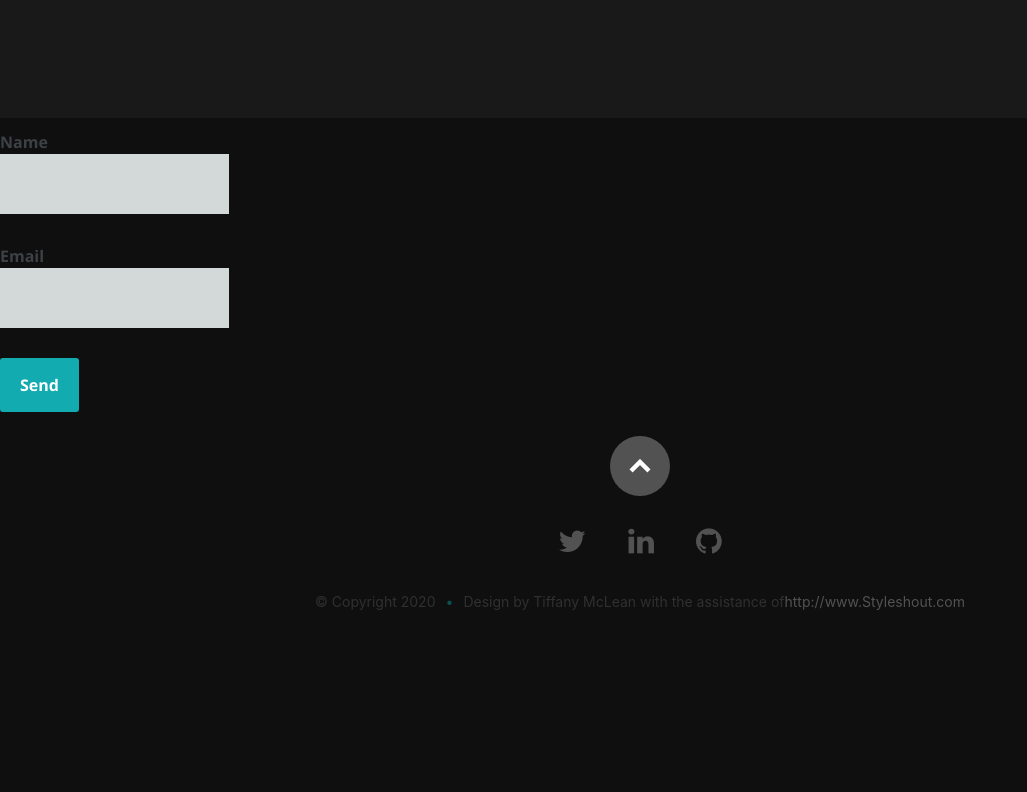
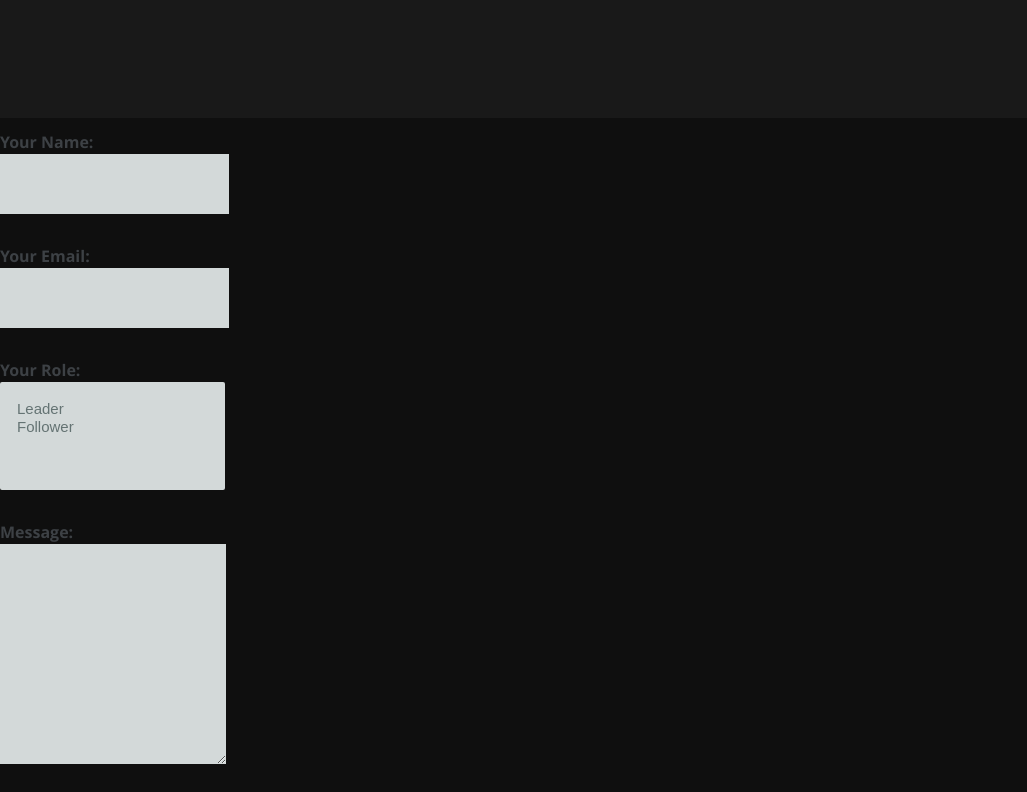
Before and after one commit to Aries324/portfolio, a React (Create React App) app: page / in a window 1280 px wide. Shown: the part 6260-7052 px from the top of the page, without its empty margins (0-1027 px from the left). Before the commit the page ends 6925 px from the top, so only its background shows below. Built offline with nearby package versions, Linux system fonts and the light colour scheme.

Commit message:
adds form

```diff
--- a/src/components/contactus/contactus.js
+++ b/src/components/contactus/contactus.js
@@ -111,15 +111,29 @@
             </aside>
           </div>
         </section>
-        <form name="contact" netlify method="POST">
+        <form name="contact" method="POST" data-netlify="true">
           <p>
             <label>
-              Name <input type="text" name="name" />
+              Your Name: <input type="text" name="name" />
             </label>
           </p>
           <p>
             <label>
-              Email <input type="email" name="email" />
+              Your Email: <input type="email" name="email" />
+            </label>
+          </p>
+          <p>
+            <label>
+              Your Role:{" "}
+              <select name="role[]" multiple>
+                <option value="leader">Leader</option>
+                <option value="follower">Follower</option>
+              </select>
+            </label>
+          </p>
+          <p>
+            <label>
+              Message: <textarea name="message"></textarea>
             </label>
           </p>
           <p>
```
